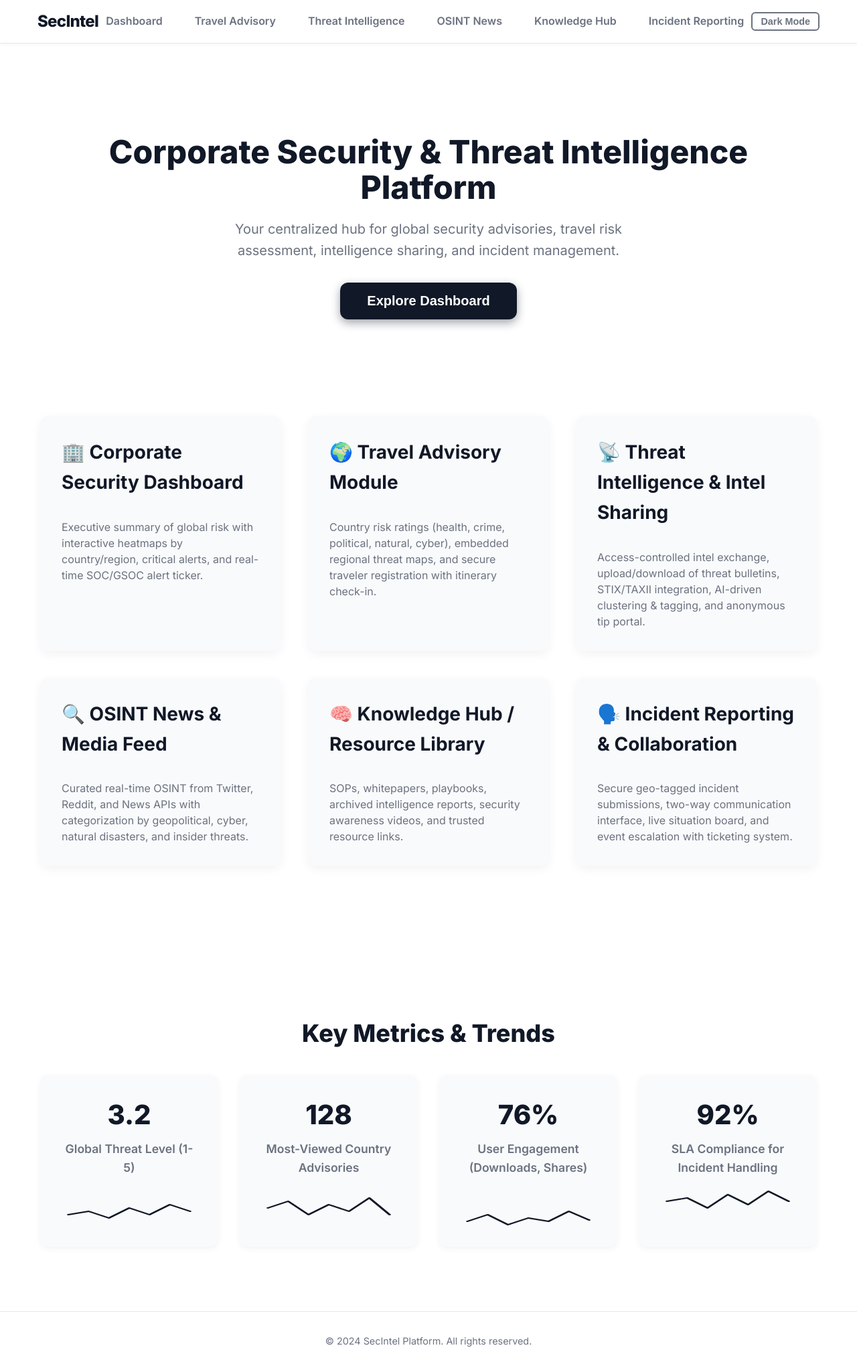
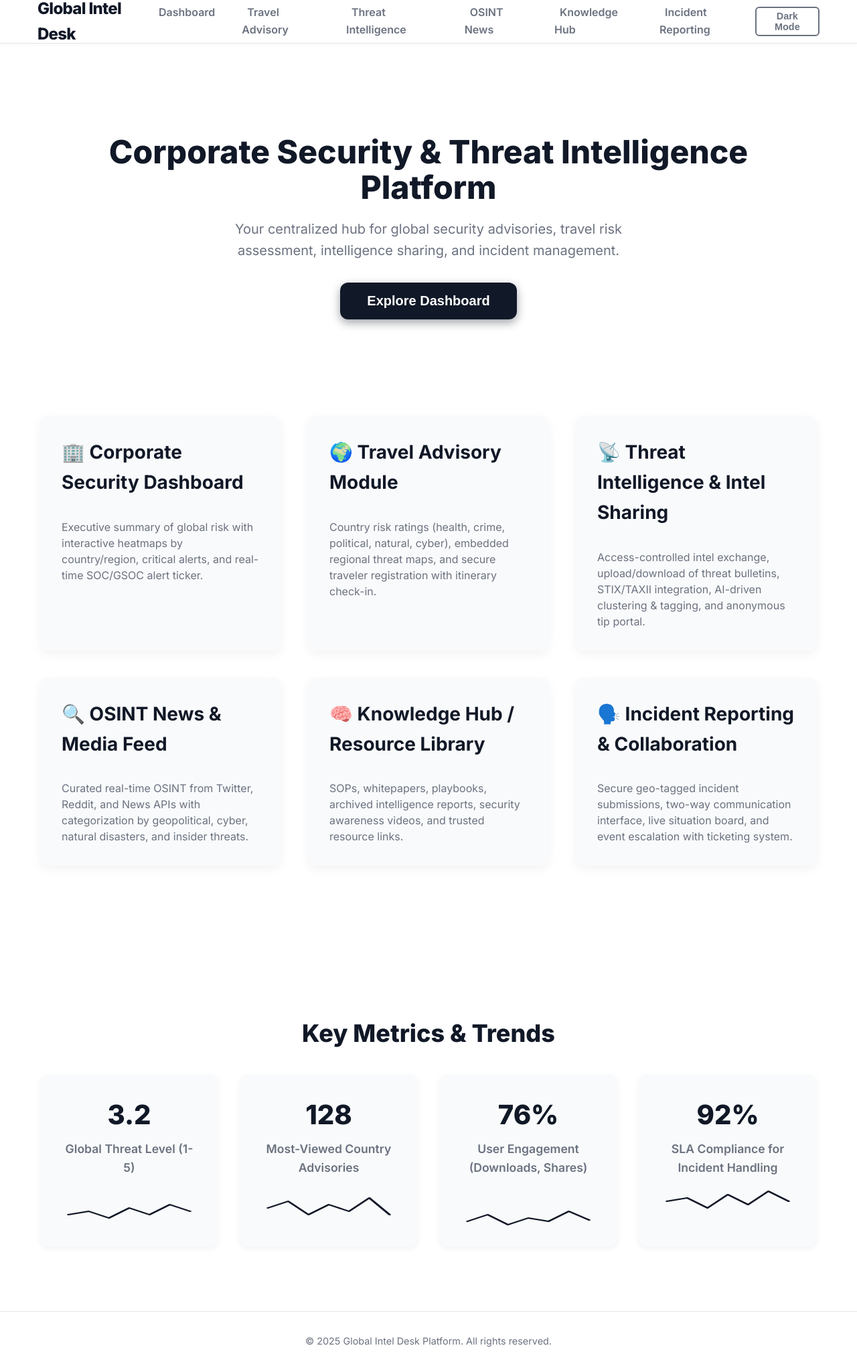
Before and after one commit to Akalita47/GlobalIntel, a plain HTML site: page index.html in a window 1280 px wide. Shown: the whole page at 67% size. Drawn offline with Linux system fonts and the light colour scheme.

Commit message:
Update index.html

```diff
--- a/index.html
+++ b/index.html
@@ -3,7 +3,7 @@
 <head>
 <meta charset="UTF-8" />
 <meta name="viewport" content="width=device-width, initial-scale=1" />
-<title>Corporate Security & Threat Intelligence Platform</title>
+<title>Global Intel Desk</title>
 <style>
   @import url('https://fonts.googleapis.com/css2?family=Inter:wght@400;600;700;800&display=swap');
   /* CSS Custom Properties for Light and Dark themes */
@@ -289,7 +289,7 @@
 <body data-theme="light">
   <header role="banner">
     <div class="nav-container container">
-      <div class="logo" aria-label="Corporate Security and Threat Intelligence Platform">SecIntel</div>
+      <div class="logo" aria-label="Corporate Security and Threat Intelligence Platform">Global Intel Desk</div>
       <nav role="navigation" aria-label="Primary navigation">
         <ul>
           <li><a href="#dashboard" tabindex="0">Dashboard</a></li>
@@ -394,7 +394,7 @@
   </main>
 
   <footer role="contentinfo">
-    &copy; 2024 SecIntel Platform. All rights reserved.
+    &copy; 2025 Global Intel Desk Platform. All rights reserved.
   </footer>
 
   <script>
```
